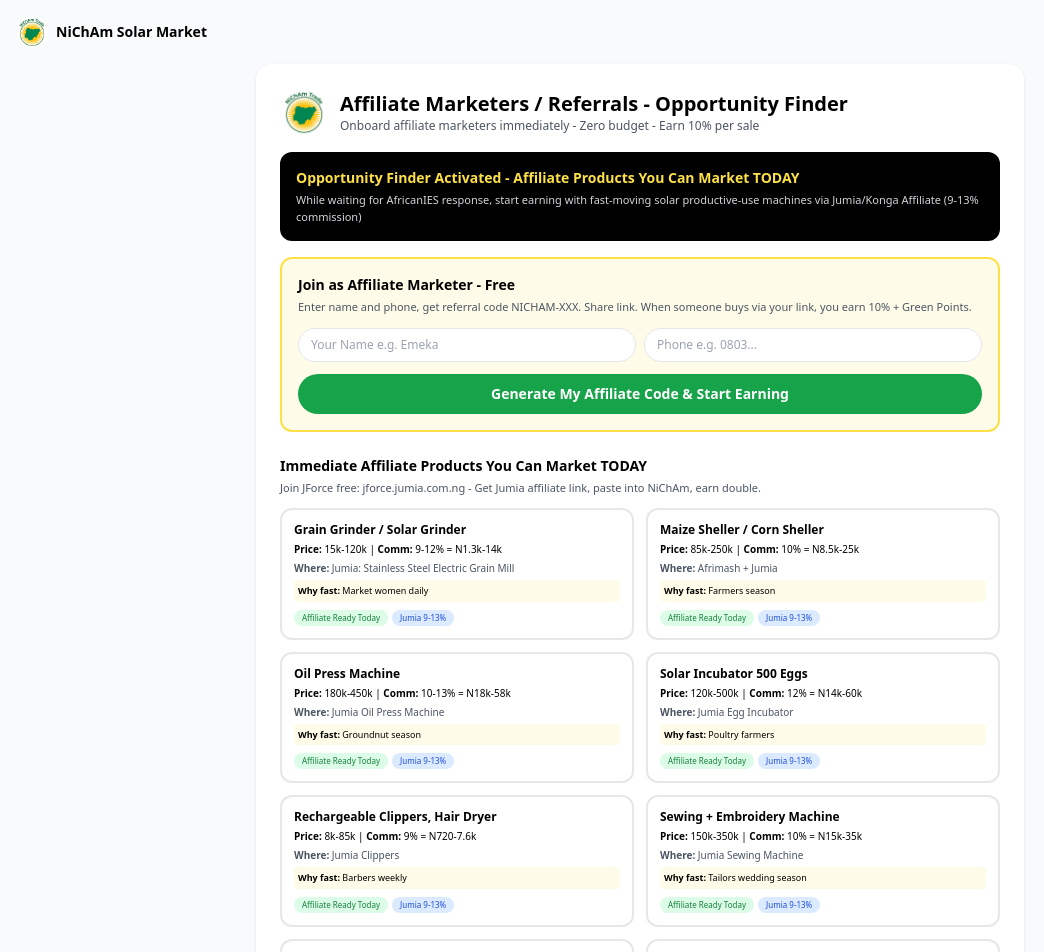
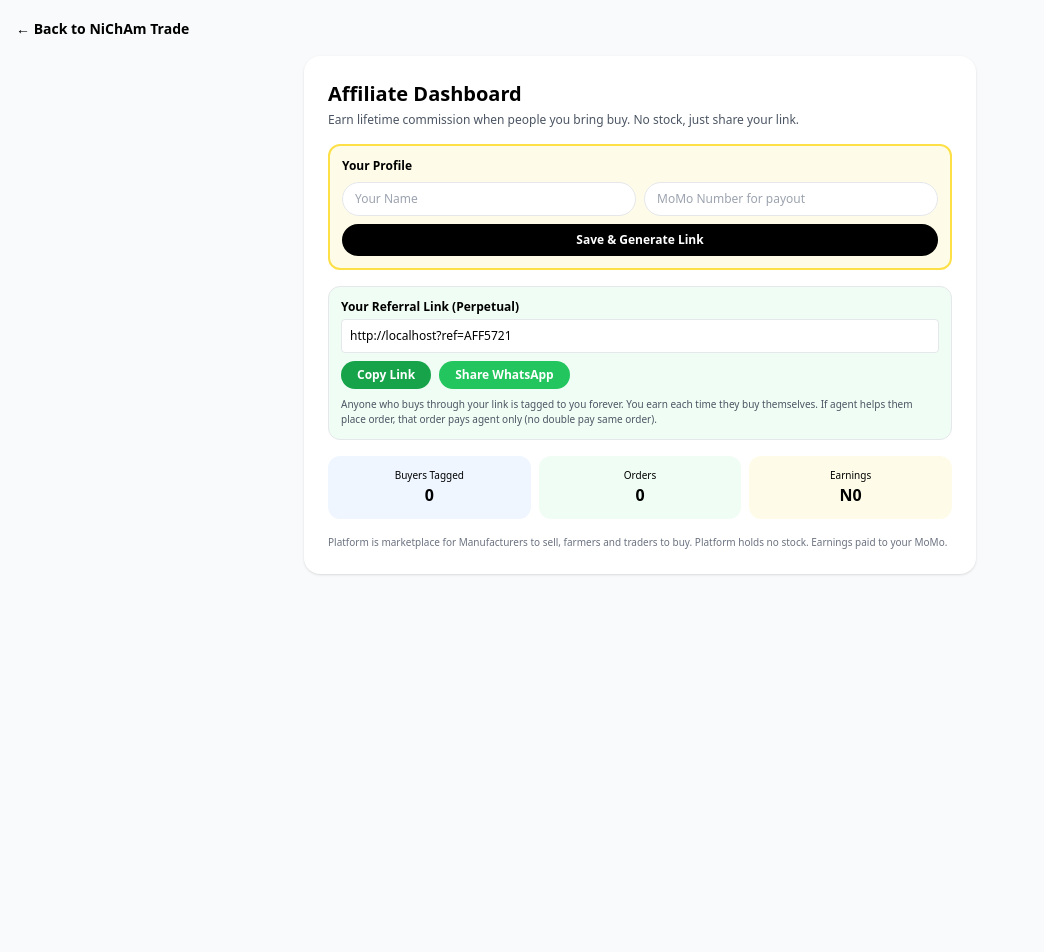
Before and after one commit to gspiassociatesltd/nicham-trade, a Next.js app: page /affiliate in a window 1280 px wide. Shown: the top 952 px of the page, without its empty margins (0-1044 px from the left). After the commit the page ends 800 px from the top, so only its background shows below. Built offline with nearby package versions, Linux system fonts and the light colour scheme.

Commit message:
Add files via upload

```diff
--- a/app/affiliate/page.tsx
+++ b/app/affiliate/page.tsx
@@ -1,125 +1,59 @@
 'use client'
 import { useState, useEffect } from 'react'
-
-export default function AffiliatePage() {
-  const [name, setName] = useState('')
-  const [phone, setPhone] = useState('')
-  const [code, setCode] = useState('')
-  const [earnings, setEarnings] = useState(0)
-  const [clicks, setClicks] = useState(0)
-
-  useEffect(() => {
-    const c = localStorage.getItem('nicham_aff_code')
-    const n = localStorage.getItem('nicham_aff_name')
-    const p = localStorage.getItem('nicham_aff_phone')
-    const e = localStorage.getItem('nicham_aff_earnings')
-    const cl = localStorage.getItem('nicham_aff_clicks')
-    if (c) setCode(c)
-    if (n) setName(n)
-    if (p) setPhone(p)
-    if (e) setEarnings(parseInt(e))
-    if (cl) setClicks(parseInt(cl))
-  }, [])
-
-  const generateCode = () => {
-    if (!name || !phone) { alert('Enter name and phone'); return }
-    const newCode = 'NICHAM-' + name.substring(0,3).toUpperCase() + '-' + phone.slice(-4) + '-' + Date.now().toString().slice(-3)
-    setCode(newCode)
-    localStorage.setItem('nicham_aff_code', newCode)
-    localStorage.setItem('nicham_aff_name', name)
-    localStorage.setItem('nicham_aff_phone', phone)
-    localStorage.setItem('nicham_aff_earnings', '0')
-    localStorage.setItem('nicham_aff_clicks', '0')
-    const all = JSON.parse(localStorage.getItem('nicham_all_affiliates') || '[]')
-    all.unshift({ name, phone, code: newCode, date: new Date().toLocaleString(), earnings: 0 })
-    localStorage.setItem('nicham_all_affiliates', JSON.stringify(all))
-  }
-
-  const copyLink = (type: string) => {
-    const base = typeof window !== 'undefined' ? window.location.origin : 'https://nicham.com'
-    const link = `${base}/?ref=${code}&utm_source=${type}`
-    navigator.clipboard.writeText(link)
-    alert('Copied referral link: ' + link + '\nShare on WhatsApp, Facebook, Marketing App. You earn 10% commission.')
-    const cl = clicks + 1
-    setClicks(cl)
-    localStorage.setItem('nicham_aff_clicks', cl.toString())
-  }
-
+export default function AffiliatePage(){
+  const [name,setName]=useState('')
+  const [phone,setPhone]=useState('')
+  const [code,setCode]=useState('')
+  const [earnings,setEarnings]=useState(0)
+  const [buyers,setBuyers]=useState<any[]>([])
+  const [orders,setOrders]=useState<any[]>([])
+  useEffect(()=>{
+    setName(localStorage.getItem('aff_name')||'')
+    setPhone(localStorage.getItem('aff_phone')||'')
+    let c=localStorage.getItem('aff_code')
+    if(!c){ c='AFF'+Math.floor(1000+Math.random()*9000); localStorage.setItem('aff_code', c) }
+    setCode(c)
+    const allOrders=JSON.parse(localStorage.getItem('nicham_orders')||'[]')
+    const myOrders=allOrders.filter((o:any)=>o.affiliateCode===c)
+    setOrders(myOrders)
+    const buyersMap: any = {}
+    myOrders.forEach((o:any)=>{ buyersMap[o.buyerPhone||'direct'] = (buyersMap[o.buyerPhone||'direct']||0)+1 })
+    setBuyers(Object.keys(buyersMap))
+    const earn=myOrders.reduce((s:any,o:any)=> s + Math.round(o.total*0.01),0)
+    setEarnings(earn)
+  },[])
+  const save=()=>{ localStorage.setItem('aff_name', name); localStorage.setItem('aff_phone', phone); alert('Profile saved') }
+  const refLink=typeof window!=='undefined' ? `${window.location.origin}?ref=${code}` : `?ref=${code}`
+  const shareWA=`https://wa.me/?text=${encodeURIComponent(`Buy solar and chemicals on NiChAm Trade - Marketplace for Manufacturers to sell, farmers and traders to buy. Use my link: ${refLink}`)}`
   return (
     <main className="min-h-screen bg-gray-50 p-4">
-      <a href="/" className="text-sm font-bold flex items-center gap-2 mb-4"><img src="/logo.png" className="w-8 h-8 rounded-full" /> NiChAm Solar Market</a>
-      <div className="max-w-3xl mx-auto bg-white rounded-2xl shadow p-6">
-        <div className="flex items-center gap-3">
-          <img src="/logo.png" className="w-12 h-12 rounded-full" />
-          <div><h1 className="text-xl font-black">Affiliate Marketers / Referrals - Opportunity Finder</h1><div className="text-xs text-gray-600">Onboard affiliate marketers immediately - Zero budget - Earn 10% per sale</div></div>
+      <a href="/" className="text-sm font-bold">← Back to NiChAm Trade</a>
+      <div className="max-w-2xl mx-auto bg-white rounded-2xl shadow p-6 mt-4">
+        <h1 className="text-xl font-black">Affiliate Dashboard</h1>
+        <div className="text-xs text-gray-600 mt-1">Earn lifetime commission when people you bring buy. No stock, just share your link.</div>
+        <div className="mt-4 bg-yellow-50 border-2 border-yellow-300 rounded-xl p-3">
+          <div className="text-xs font-bold">Your Profile</div>
+          <div className="grid grid-cols-2 gap-2 mt-2">
+            <input value={name} onChange={e=>setName(e.target.value)} placeholder="Your Name" className="px-3 py-2 rounded-full border text-xs" />
+            <input value={phone} onChange={e=>setPhone(e.target.value)} placeholder="MoMo Number for payout" className="px-3 py-2 rounded-full border text-xs" />
+          </div>
+          <button onClick={save} className="mt-2 w-full py-2 bg-black text-white rounded-full text-xs font-bold">Save & Generate Link</button>
         </div>
-
-        <div className="mt-4 bg-black text-white rounded-xl p-4">
-          <div className="font-bold text-sm text-yellow-300">Opportunity Finder Activated - Affiliate Products You Can Market TODAY</div>
-          <div className="text-[11px] mt-1 text-gray-300">While waiting for AfricanIES response, start earning with fast-moving solar productive-use machines via Jumia/Konga Affiliate (9-13% commission)</div>
+        <div className="mt-4 bg-green-50 border rounded-xl p-3">
+          <div className="text-xs font-bold">Your Referral Link (Perpetual)</div>
+          <div className="text-xs mt-1 bg-white p-2 rounded border break-all">{refLink}</div>
+          <div className="flex gap-2 mt-2">
+            <button onClick={()=>{navigator.clipboard.writeText(refLink); alert('Link copied')}} className="px-4 py-1.5 bg-green-600 text-white rounded-full text-xs font-bold">Copy Link</button>
+            <a href={shareWA} target="_blank" className="px-4 py-1.5 bg-green-500 text-white rounded-full text-xs font-bold">Share WhatsApp</a>
+          </div>
+          <div className="text-[10px] text-gray-600 mt-2">Anyone who buys through your link is tagged to you forever. You earn each time they buy themselves. If agent helps them place order, that order pays agent only (no double pay same order).</div>
         </div>
-
-        {!code ? (
-          <div className="mt-4 bg-yellow-50 border-2 border-yellow-300 rounded-xl p-4">
-            <div className="font-bold text-sm">Join as Affiliate Marketer - Free</div>
-            <div className="text-[11px] text-gray-600 mt-1">Enter name and phone, get referral code NICHAM-XXX. Share link. When someone buys via your link, you earn 10% + Green Points.</div>
-            <div className="grid grid-cols-2 gap-2 mt-3">
-              <input value={name} onChange={e=>setName(e.target.value)} placeholder="Your Name e.g. Emeka" className="px-3 py-2 rounded-full border text-xs" />
-              <input value={phone} onChange={e=>setPhone(e.target.value)} placeholder="Phone e.g. 0803..." className="px-3 py-2 rounded-full border text-xs" />
-            </div>
-            <button onClick={generateCode} className="mt-3 w-full py-2.5 bg-green-600 text-white rounded-full font-black text-sm">Generate My Affiliate Code & Start Earning</button>
-          </div>
-        ) : (
-          <div className="mt-4 bg-green-50 border-2 border-green-400 rounded-xl p-4">
-            <div className="font-black text-sm text-green-800">You are an Affiliate! Code: {code}</div>
-            <div className="text-[11px] mt-1">Name: {name} | Phone: {phone} | Earnings: N{earnings.toLocaleString()} | Clicks: {clicks}</div>
-            <div className="grid grid-cols-2 gap-2 mt-3">
-              <button onClick={()=>copyLink('whatsapp')} className="py-2 bg-green-600 text-white rounded-full text-xs font-bold">Copy WhatsApp Link</button>
-              <button onClick={()=>copyLink('facebook')} className="py-2 bg-blue-600 text-white rounded-full text-xs font-bold">Copy Facebook Link</button>
-              <button onClick={()=>copyLink('marketing_app')} className="py-2 bg-black text-white rounded-full text-xs font-bold">Copy Marketing App Link</button>
-              <button onClick={()=>{localStorage.removeItem('nicham_aff_code'); setCode('');}} className="py-2 bg-gray-200 rounded-full text-xs font-bold">Reset</button>
-            </div>
-            <div className="text-[10px] mt-2 text-gray-600">Link: /?ref={code} - Anyone who clicks and buys within 30 days, you get 10%.</div>
-          </div>
-        )}
-
-        <div className="mt-6">
-          <div className="font-black text-sm">Immediate Affiliate Products You Can Market TODAY</div>
-          <div className="text-[11px] text-gray-600 mt-1">Join JForce free: jforce.jumia.com.ng - Get Jumia affiliate link, paste into NiChAm, earn double.</div>
-          <div className="grid md:grid-cols-2 gap-3 mt-3">
-            {[
-              { name: "Grain Grinder / Solar Grinder", price: "15k-120k", comm: "9-12% = N1.3k-14k", where: "Jumia: Stainless Steel Electric Grain Mill", fast: "Market women daily" },
-              { name: "Maize Sheller / Corn Sheller", price: "85k-250k", comm: "10% = N8.5k-25k", where: "Afrimash + Jumia", fast: "Farmers season" },
-              { name: "Oil Press Machine", price: "180k-450k", comm: "10-13% = N18k-58k", where: "Jumia Oil Press Machine", fast: "Groundnut season" },
-              { name: "Solar Incubator 500 Eggs", price: "120k-500k", comm: "12% = N14k-60k", where: "Jumia Egg Incubator", fast: "Poultry farmers" },
-              { name: "Rechargeable Clippers, Hair Dryer", price: "8k-85k", comm: "9% = N720-7.6k", where: "Jumia Clippers", fast: "Barbers weekly" },
-              { name: "Sewing + Embroidery Machine", price: "150k-350k", comm: "10% = N15k-35k", where: "Jumia Sewing Machine", fast: "Tailors wedding season" },
-              { name: "Solar Blender, Cooker", price: "25k-80k", comm: "9% = N2.2k-7.2k", where: "Jumia Solar Blender", fast: "Homes no NEPA" },
-              { name: "Solar Pest Repellant", price: "15k-95k", comm: "11% = N1.6k-10k", where: "Jumia Pest Repeller", fast: "Farms now" },
-            ].map((p,i)=>(
-              <div key={i} className="bg-white border-2 border-gray-200 rounded-xl p-3">
-                <div className="font-bold text-xs">{p.name}</div>
-                <div className="text-[10px] mt-1"><b>Price:</b> {p.price} | <b>Comm:</b> {p.comm}</div>
-                <div className="text-[10px] text-gray-600 mt-1"><b>Where:</b> {p.where}</div>
-                <div className="text-[9px] mt-1 bg-yellow-50 p-1 rounded"><b>Why fast:</b> {p.fast}</div>
-                <div className="mt-2 flex gap-1"><span className="text-[8px] bg-green-100 text-green-700 px-2 py-0.5 rounded-full">Affiliate Ready Today</span><span className="text-[8px] bg-blue-100 text-blue-700 px-2 py-0.5 rounded-full">Jumia 9-13%</span></div>
-              </div>
-            ))}
-          </div>
+        <div className="grid grid-cols-3 gap-2 mt-4">
+          <div className="bg-blue-50 p-3 rounded-xl text-center"><div className="text-[10px]">Buyers Tagged</div><div className="font-black">{buyers.length}</div></div>
+          <div className="bg-green-50 p-3 rounded-xl text-center"><div className="text-[10px]">Orders</div><div className="font-black">{orders.length}</div></div>
+          <div className="bg-yellow-50 p-3 rounded-xl text-center"><div className="text-[10px]">Earnings</div><div className="font-black">N{earnings.toLocaleString()}</div></div>
         </div>
-
-        <div className="mt-6 bg-black text-white rounded-xl p-4">
-          <div className="font-black text-xs text-yellow-300">How Affiliate / Referral Works (Zero Budget):</div>
-          <div className="text-[11px] mt-2 leading-relaxed text-gray-300">
-            1. Join as Affiliate - Free code NICHAM-XXX<br/>
-            2. Join Jumia JForce free - jforce.jumia.com.ng<br/>
-            3. Get Jumia link for grinder, sheller etc<br/>
-            4. Add Jumia link to NiChAm product (admin)<br/>
-            5. Share your NiChAm ref link on WhatsApp, Marketing App<br/>
-            6. Customer buys via your link - Jumia pays 9-13% + NiChAm Green Points<br/>
-            7. When AfricanIES responds, earn on heavy items too - dual income
-          </div>
-        </div>
+        <div className="mt-4 text-[10px] text-gray-500">Platform is marketplace for Manufacturers to sell, farmers and traders to buy. Platform holds no stock. Earnings paid to your MoMo.</div>
       </div>
     </main>
   )
--- a/app/orders/page.tsx
+++ b/app/orders/page.tsx
@@ -16,35 +16,39 @@
     const amount = parseInt(val||'0')
     if (amount>0){ const nb=balance+amount; setBalance(nb); localStorage.setItem('momo_balance', nb.toString()) }
   }
+
   const getSplit = (o:any)=>{
     const total=o.total
     const hasAgent = !!o.agentPhone
+    const hasAffiliate = !!o.affiliateCode
     const sourcedBy = o.sourcedBy || 'AFRICANIES'
     const isAfricanSourced = sourcedBy==='AFRICANIES' || sourcedBy.includes('AFRICAN')
-    // Conditional: if no agent, agent commission goes to platform. If no external sourcing or AfricanIES sourced, sourcing goes to AfricanIES or Platform
-    let platform = Math.round(total*0.05)
+    // FRAUD-PROOF XOR: A or B, never both same order
+    let agentNG = 0
+    let affiliate = 0
+    if(hasAgent){
+      agentNG = Math.round(total*0.02) // Agent assisted = 2% only
+      affiliate = 0 // Affiliate 0% for this order even if code exists
+    } else if(hasAffiliate){
+      affiliate = Math.round(total*0.01) // Self-order via referral = 1% perpetual
+      agentNG = 0
+    }
+    let platform = Math.round(total*0.05) - affiliate
+    if(platform<0) platform=0
     let african = Math.round(total*0.15)
     let seller = Math.round(total*0.75)
-    let agentNG = hasAgent ? Math.round(total*0.02) : 0
     let sourcing = 0
-    if(!hasAgent){ platform += Math.round(total*0.02) }
     if(isAfricanSourced){
-      african += Math.round(total*0.03) // Sourcing 3% -> AfricanIES = 18%
+      african += Math.round(total*0.03) // AfricanIES sourced = 18%
     } else {
-      sourcing = Math.round(total*0.03) // External sourcing agent
+      sourcing = Math.round(total*0.03)
     }
-    // If no external sourcing and not AfricanIES? Then sourcing goes to platform
-    if(!isAfricanSourced && !o.sourcingAgentId){
-      // If no sourcing agent identified, goes to platform
-      // But if we have sourcing agent ID, it stays as sourcing
-      if(!o.sourcingAgentId && sourcedBy==='AFRICANIES'){ /* already handled */ }
+    if(!hasAgent){
+      platform += Math.round(total*0.02) // Unassigned agent goes to platform
     }
-    // If no agent and no sourcing agent, platform gets both
-    if(!hasAgent && !sourcing){ /* platform already got agent */ }
-    if(!hasAgent && isAfricanSourced){ /* platform 7%, african 18%, seller 75% =100% */ }
-    if(!hasAgent && !isAfricanSourced){ /* platform 7%, african 15%, seller 75%, sourcing 3% =100% */ }
-    return { platform, african, seller, agentNG, sourcing, hasAgent, isAfricanSourced, sourcedBy }
+    return { platform, african, seller, agentNG, sourcing, affiliate, hasAgent, hasAffiliate, isAfricanSourced, sourcedBy }
   }
+
   const handlePay = (orderId: string) => {
     const order = orders.find((o:any)=>o.orderId===orderId)
     if (!order) return
@@ -84,7 +88,7 @@
           <div key={o.orderId} className="mt-4 border-2 rounded-xl p-3">
             <div className="flex justify-between"><div><div className="font-bold text-sm">{o.productName}</div><div className="text-xs">ID: {o.orderId} | {o.date}</div><div className="font-black">N{o.total?.toLocaleString()}</div><div className="text-[10px] px-2 py-0.5 rounded-full bg-orange-100 inline-block">{o.status}</div></div><div>{o.status==='awaiting_payment'&&<button onClick={()=>handlePay(o.orderId)} disabled={!!payingId} className="px-4 py-1.5 bg-green-600 text-white rounded-full text-xs font-bold">{payingId===o.orderId?'Processing...':'Pay via MoMo'}</button>}</div></div>
             <div className="mt-3 bg-gray-50 rounded-xl p-2 text-[10px]">
-              <div>Order type: {o.type==='chemical' ? `Chemical - Sourced by ${s.sourcedBy}` : 'Solar - Direct from trader'} | Agent: {s.hasAgent ? o.agentPhone : 'None (direct buyer)'}</div>
+              <div>Order type: {o.type==='chemical' ? `Chemical - Direct from manufacturer` : 'Solar - Direct from manufacturer'} | {s.hasAgent ? `Agent assisted (A)` : s.hasAffiliate ? `Referral order (B)` : 'Direct order'} </div>
               {o.status==='paid_escrow' && <div className="mt-1">Payment secured in MTN MoMo escrow. Delivery by AfricanIES logistics.</div>}
             </div>
           </div>
--- a/app/page.tsx
+++ b/app/page.tsx
@@ -57,6 +57,10 @@
   const [showOnlySolar,setShowOnlySolar]=useState(false)
 
   useEffect(()=>{
+    const urlParams = new URLSearchParams(window.location.search)
+    const ref = urlParams.get('ref')
+    if(ref){ localStorage.setItem('affiliate_ref', ref); localStorage.setItem('affiliate_tag_date', new Date().toISOString()); }
+
     // English only platform - agents handle non-English offline
   },[])
 
@@ -83,6 +87,7 @@
           <div className="flex gap-2 mt-3 flex-wrap justify-center">
             <a href="/orders" className="px-5 py-1.5 bg-black text-white rounded-full text-xs font-bold">Orders</a>
             <a href="/agent" className="px-5 py-1.5 bg-yellow-400 text-black rounded-full text-xs font-bold">Agent Dashboard</a>
+            <a href="/affiliate" className="px-5 py-1.5 bg-purple-600 text-white rounded-full text-xs font-bold">Affiliate</a>
           </div>
         </div>
         <div className="bg-green-600 text-white text-center py-1.5 text-[11px] font-bold tracking-wide">Secure Trading via MTN Escrow | Traders & Farmers Marketplace</div>
--- a/app/product/[id]/page.tsx
+++ b/app/product/[id]/page.tsx
@@ -63,9 +63,11 @@
     window.open(wa,'_blank')
   }
   const order=()=>{
+    const affRef = localStorage.getItem('affiliate_ref')||''
+    const affPhone = localStorage.getItem('aff_buyer_phone')||''
     const orders=JSON.parse(localStorage.getItem('nicham_orders')||'[]')
     const oid='NCH-'+Date.now().toString().slice(-6)
-    orders.unshift({orderId:oid, productName:prod.name, total:totalVAT, date:new Date().toLocaleDateString(), status:'awaiting_payment', type:prod.type, sourcedBy: prod.sourcedBy || 'AFRICANIES', agentPhone: localStorage.getItem('agent_phone')||'' })
+    orders.unshift({orderId:oid, productName:prod.name, total:totalVAT, date:new Date().toLocaleDateString(), status:'awaiting_payment', type:prod.type, sourcedBy: prod.sourcedBy || 'AFRICANIES', agentPhone: localStorage.getItem('agent_phone')||'', affiliateCode: affRef, buyerPhone: localStorage.getItem('momo_number')||'' })
     localStorage.setItem('nicham_orders', JSON.stringify(orders))
     window.location.href='/orders'
   }
```
